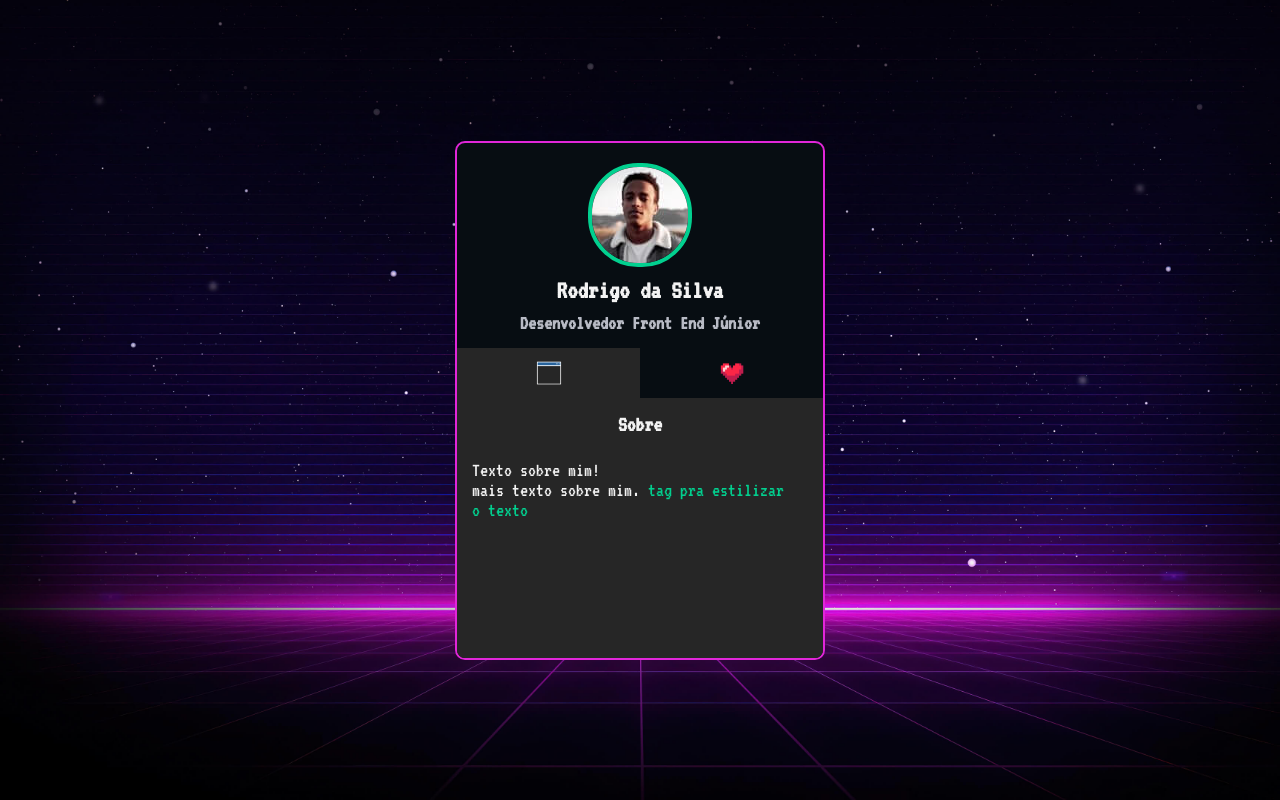
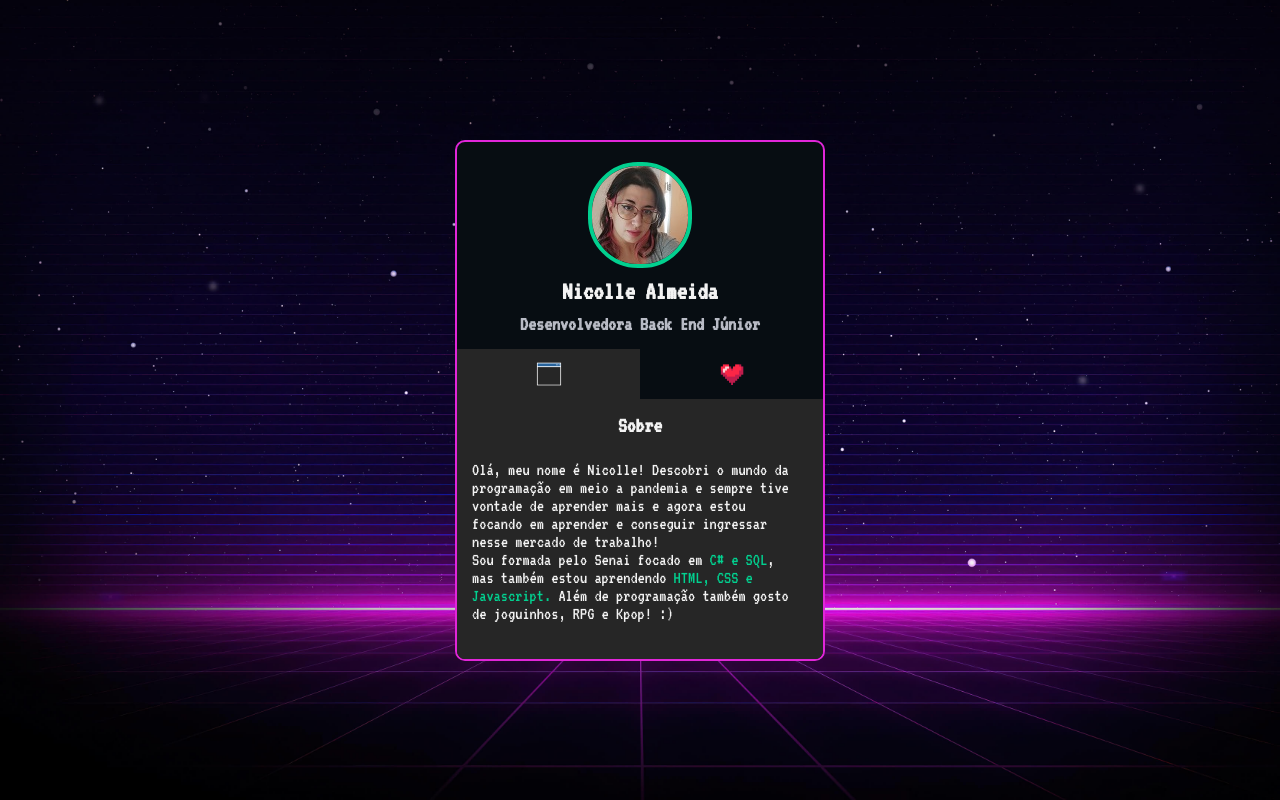
Before and after one commit to mizuiish/mini-portfolio, a plain HTML site: page index.html in a window 1280 px wide. Drawn offline with Linux system fonts and the light colour scheme.

Commit message:
Add files via upload

```diff
--- a/index.html
+++ b/index.html
@@ -17,9 +17,9 @@
     <body>
         <main class="cartao">
             <div class="minhas-informacoes">
-                <img src="./src/imagens/foto-perfil.jpg" alt="foto de perfil">
-                <h1 class="nome">Rodrigo da Silva</h1>
-                <h2 class="cargo">Desenvolvedor Front End Júnior</h2>
+                <img src="./src/imagens/perfil-foto.jpeg" alt="foto de perfil">
+                <h1 class="nome">Nicolle Almeida</h1>
+                <h2 class="cargo">Desenvolvedora Back End Júnior</h2>
 
             </div>
             <div class="conteudo">
@@ -37,9 +37,9 @@
                         <h3 class="sub-titulo">Sobre</h3>
 
                         <div class="descricao">
-                            <p>Texto sobre mim!</p>
+                            <p>Olá, meu nome é Nicolle! Descobri o mundo da programação em meio a pandemia e sempre tive vontade de aprender mais e agora estou focando em aprender e conseguir ingressar nesse mercado de trabalho!</p>
 
-                            <p> mais texto sobre mim. <span>tag pra estilizar o texto</span></p>
+                            <p> Sou formada pelo Senai focado em <span>C# e SQL</span>, mas também estou aprendendo <span> HTML, CSS e Javascript.</span> Além de programação também gosto de joguinhos, RPG e Kpop! :) </p>
 
                         </div>
                     </div>
@@ -47,9 +47,9 @@
                     <div class="informacao" id="informacao-minhas-redes">
                         <h3 class="sub-titulo">Minhas Redes</h3>
                         <ul class="redes-sociais">
-                            <li><a href="link do likedin" target="_blank" class="curriculo">Curriculo</a></li>
-                            <li><a href="link do likedin" target="_blank" class="linkedin">Linkedin</a></li>
-                            <li><a href="link do github" target="_blank" class="github">Github</a></li>
+                            <li><a href="https://docs.google.com/document/d/1tsnALU-vIF9jjdS8hj4oJgs6eBSEfV0CBOZd7ADO2QI/edit?usp=sharing" target="_blank" class="curriculo">Curriculo</a></li>
+                            <li><a href="https://www.linkedin.com/in/nicolle-almeida-8b0a85243/" target="_blank" class="linkedin">Linkedin</a></li>
+                            <li><a href="https://github.com/mizuiish" target="_blank" class="github">Github</a></li>
 
                         </ul>
                     </div>
--- a/src/css/estilos.css
+++ b/src/css/estilos.css
@@ -98,7 +98,7 @@ body{
 }
 
 .informacoes-abas .descricao{
-    font-size: 20px;
+    font-size: 18px;
     max-height: 180px;
     overflow-y: auto;
     padding-right: 15px;
```
Also changed, not shown: src/imagens/perfil-foto.jpeg (added).
